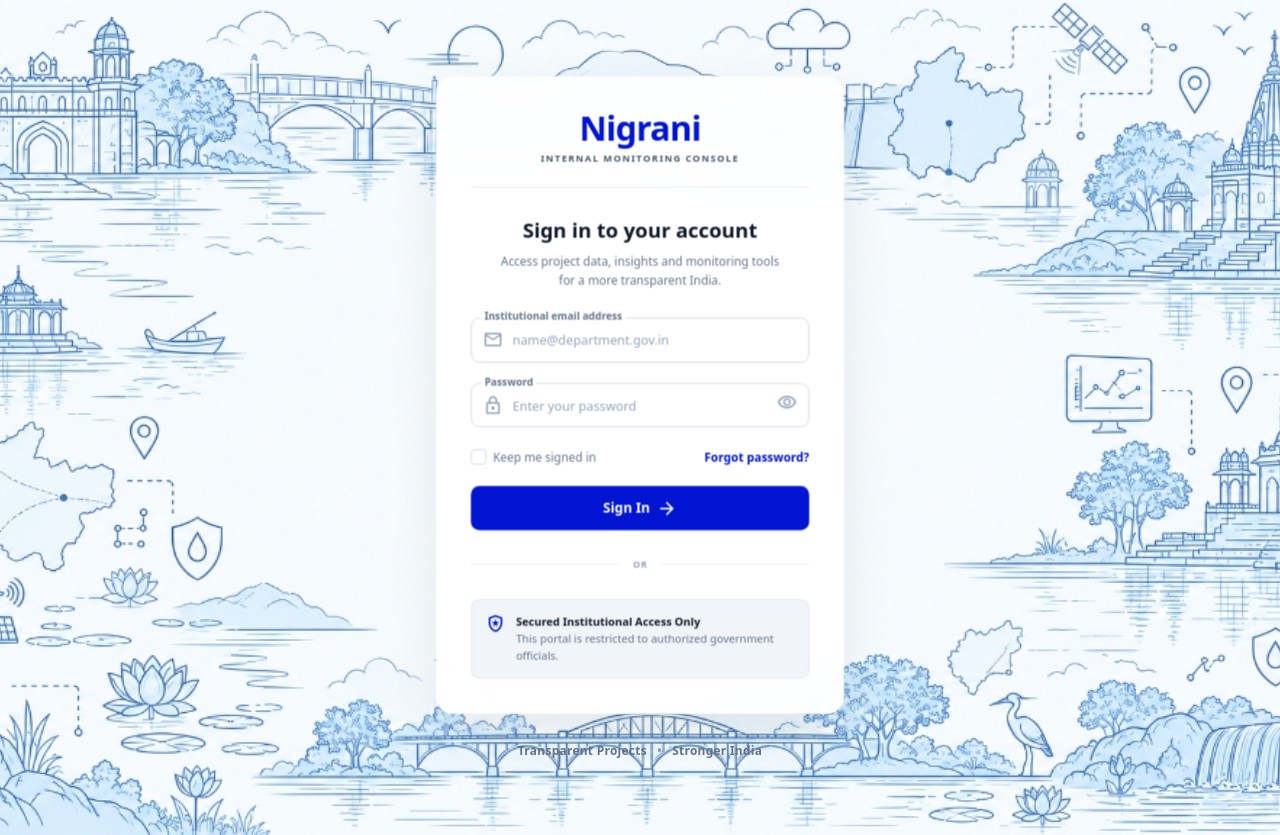
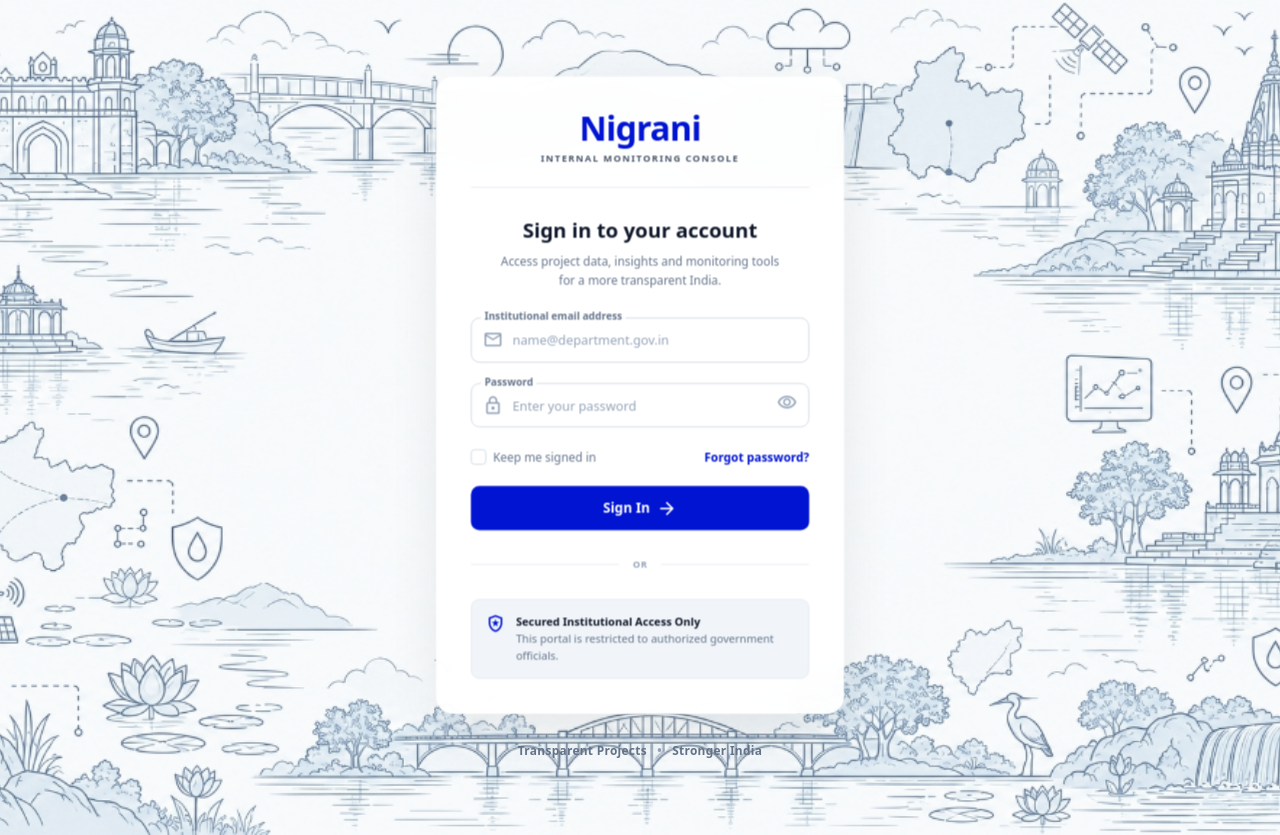
Before and after one commit to CoderArceus/Nigrani, a Next.js app in the folder Nigrani/: page /login in a window 1280 px wide. Built offline with nearby package versions, Linux system fonts and the light colour scheme.

Commit message:
Frontend: Decrease background saturation on login page

```diff
--- a/Nigrani/src/app/login/page.tsx
+++ b/Nigrani/src/app/login/page.tsx
@@ -13,16 +13,18 @@ export default function LoginPage() {
   };
 
   return (
+    <div className="min-h-screen flex items-center justify-center p-4 relative bg-[#F8FAFC]">
+
+      {/* Background Image Container with Saturation Filter */}
       <div
-      className="min-h-screen flex items-center justify-center p-4 relative"
+        className="absolute inset-0 z-0 saturate-50 opacity-90"
         style={{
           backgroundImage: "url('/login-bg.jpg')",
           backgroundSize: "cover",
           backgroundPosition: "center",
           backgroundRepeat: "no-repeat"
         }}
-    >
-      {/* Removed the light overlay to ensure the background remains exactly as provided, in full clarity */}
+      />
 
       {/* Scaled up slightly based on user feedback */}
       <div className="relative z-10 w-full max-w-[480px] flex flex-col items-center scale-[0.85] origin-center">
```
Also changed, not shown: 1 other file (tests, documents, lock files or other folders). Lines whose indentation alone changed are shown as unchanged.
